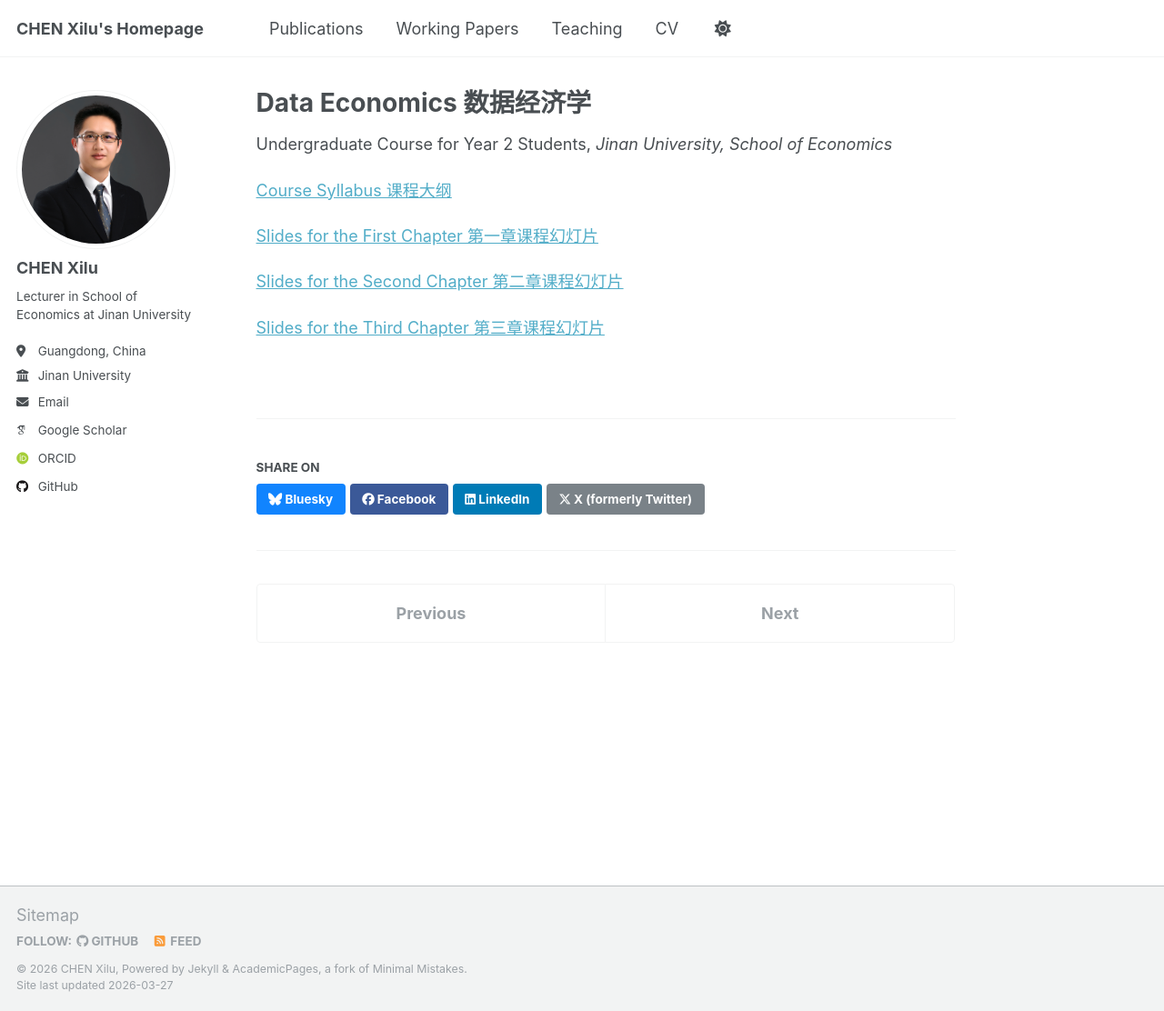
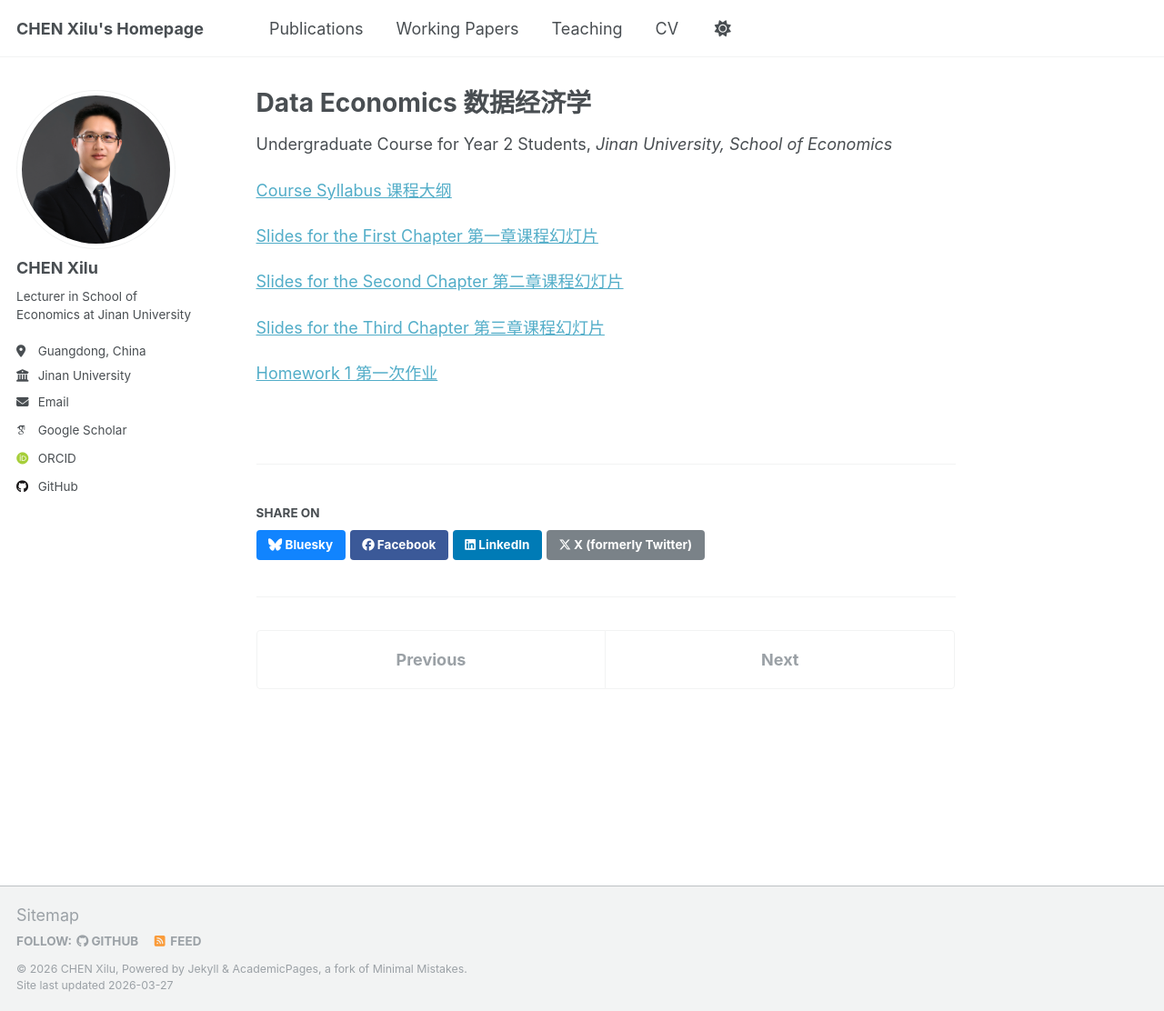
Before and after one commit to Xilu-CHEN/xilu-chen.github.io, a Jekyll site: the page built from _teaching/data_econ.md, in a window 1280 px wide and 1112 px high. Shown: the whole window at 91% size. Built offline with Jekyll 4.4.1, drawn with Linux system fonts in a browser that asks for light colours; some web fonts are replaced; a script that is not in the unit is left out.

Commit message:
Update data_econ.md

```diff
--- a/_teaching/data_econ.md
+++ b/_teaching/data_econ.md
@@ -15,3 +15,5 @@ location: Guangdong, China
 [Slides for the Second Chapter 第二章课程幻灯片](http://xilu-chen.github.io/files/teaching_data_econ/《数据经济学》第2章.pdf){:target="_blank"}
 
 [Slides for the Third Chapter 第三章课程幻灯片](http://xilu-chen.github.io/files/teaching_data_econ/《数据经济学》第3章.pdf){:target="_blank"}
+
+[Homework 1 第一次作业](http://xilu-chen.github.io/files/teaching_data_econ/2026春第1次作业.pdf){:target="_blank"}
```
